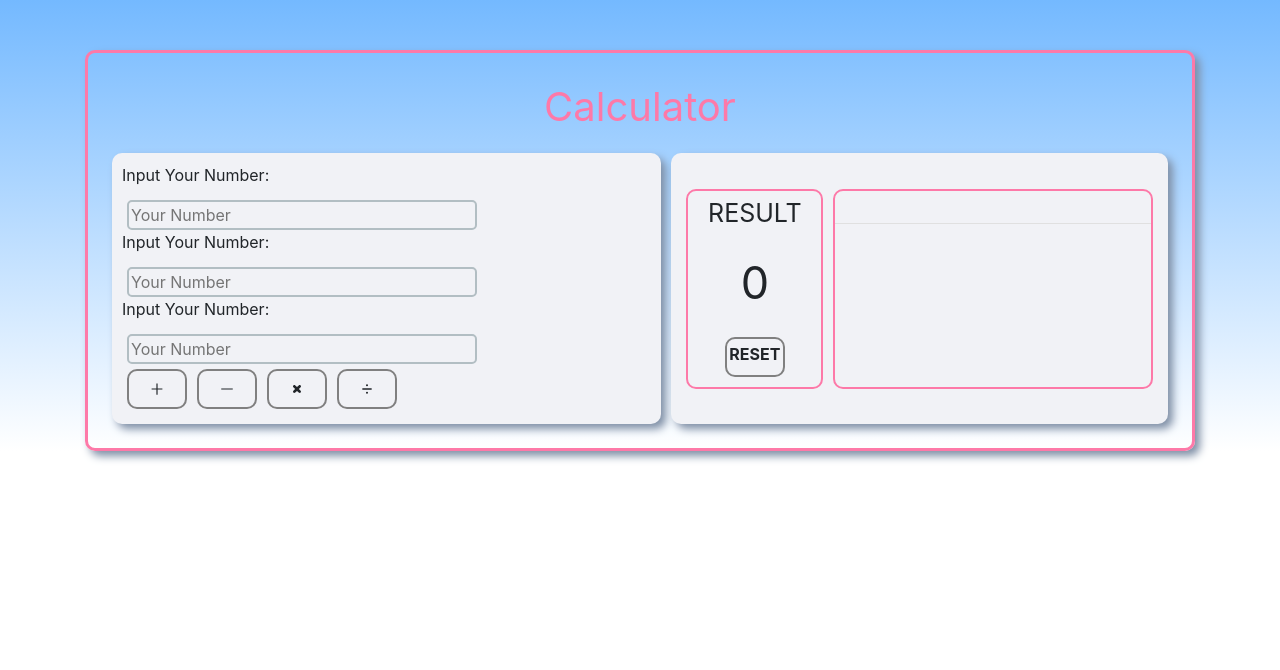
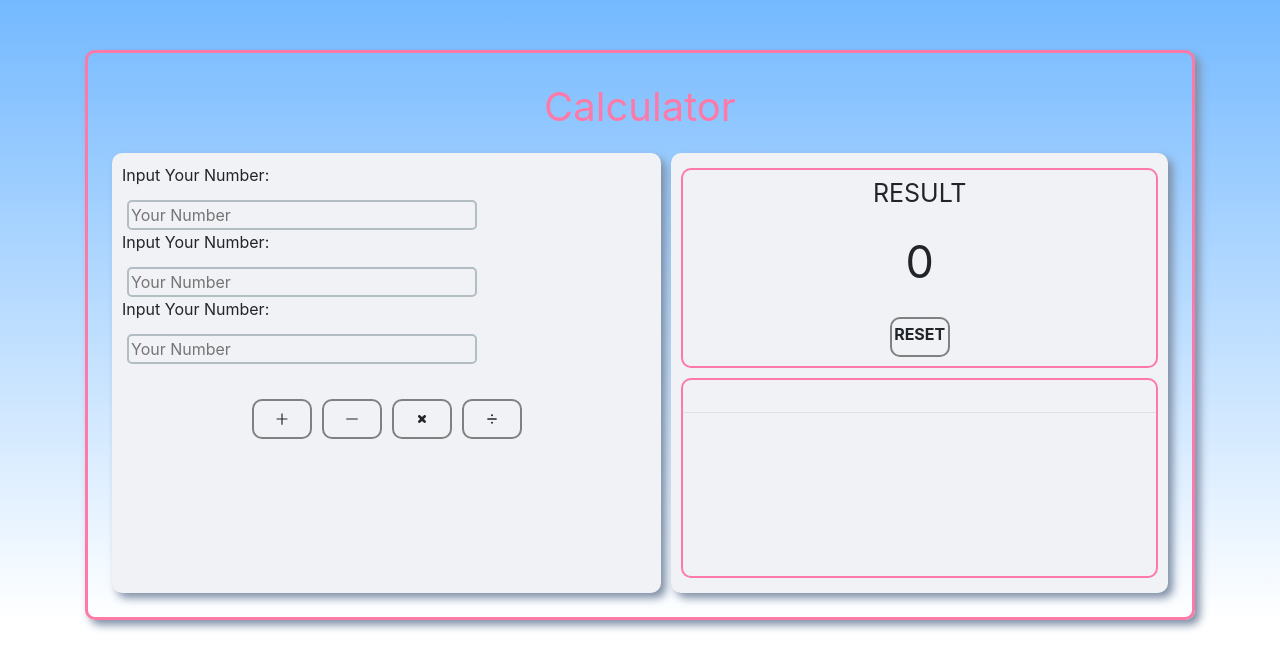
Before and after one commit to gorillaworkout/minicalculator, a React (Create React App) app: page / in a window 1280 px wide. Shown: the top 670 px of the page. Built offline with nearby package versions, Linux system fonts and the light colour scheme.

Commit message:
update swal

```diff
--- a/src/Pages/Calculator.css
+++ b/src/Pages/Calculator.css
@@ -43,6 +43,8 @@
     display: flex;
     flex-wrap: wrap;
     flex-direction: row;
+    margin-top:30px;
+    justify-content: center;
 }
 
 .oper-hitungan{
@@ -108,6 +110,7 @@
     flex:45%;
     background-color: #f1f2f6;
     display: flex;
+    flex-direction: column;
     justify-content: center;
     align-items: center;
     padding:10px;
@@ -115,7 +118,7 @@
     box-shadow: 5px 5px 8px #7f8fa6;
 }
 .box-input-kanan{
-    width:70%;
+    width:100%;
     height:200px;
     /* background-color: blue; */
     border: 2px solid #fd79a8;
@@ -132,7 +135,7 @@
     box-shadow: 5px 5px 8px #7f8fa6;
 }
 .box-input-kiri{
-    width:30%;
+    width:100%;
     height:200px;
     border:2px solid #fd79a8;
     margin:5px;
--- a/src/Pages/Calculator.jsx
+++ b/src/Pages/Calculator.jsx
@@ -11,9 +11,11 @@ import TableHead from '@material-ui/core/TableHead';
 import TableRow from '@material-ui/core/TableRow';
 import { Scrollbars } from 'react-custom-scrollbars';
 import {AiOutlineCheckCircle,AiOutlineCloseCircle} from 'react-icons/ai'
+import Swal from 'sweetalert2'
 
 
 export default function Calculator(){
+    const Swal = require('sweetalert2')
 
     const[inputSatu,setInputSatu]=useState(0)
     const[inputDua,setInputDua]=useState(0)
@@ -83,7 +85,13 @@ export default function Calculator(){
             }else if (isInputDua && isInputTiga){
                 total +=inputDua + inputTiga
             }else {
-                alert('Tidak Boleh Hanya Mengisi 1 Input')
+                // alert('Tidak Boleh Hanya Mengisi 1 Input')
+                Swal.fire({
+                    title: 'Error!',
+                    text: 'Tidak Boleh Mengisi Hanya 1 Input Data',
+                    icon: 'error',
+                    confirmButtonText: 'Cool'
+                  })
             }
 
         }else if (operasi === 'kurang'){
```
Also changed, not shown: 1 other file (tests, documents, lock files or other folders).
